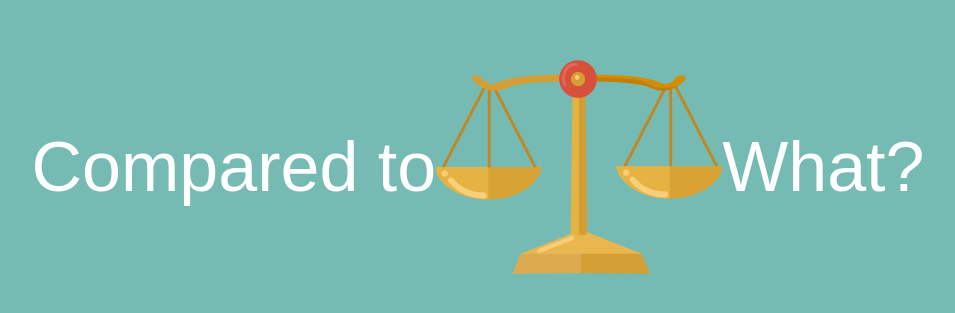
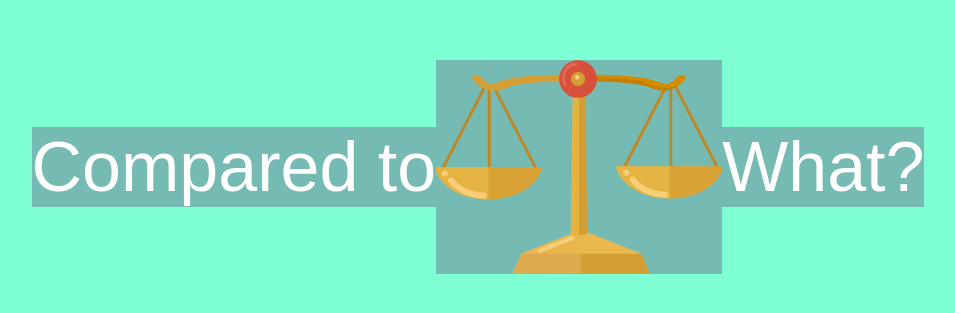
Before and after one commit to nswadi/final, a plain HTML site: page index.html in a window 1280 px wide. Shown: the part 233-546 px from the top of the page, without its empty margins (162-1117 px from the left). Drawn offline with Linux system fonts and the light colour scheme; a web font is replaced by a local one.

Commit message:
inline message fixed

```diff
--- a/index.css
+++ b/index.css
@@ -3,16 +3,18 @@
     font-family: 'Rationale', sans-serif;
 }
 
-.intro {
+.introContainer {
     min-height: 100vh;
     display: flex;
     justify-content: center;
     align-items: center;
+    background-color: aquamarine;
 }
 
 .topLine, .bottomLine {
     display: flex;
     justify-content: center;
+    align-items: center;
     color: #FFFFFF;
     font-size: 70px;
 }
--- a/index.html
+++ b/index.html
@@ -13,9 +13,9 @@
     <link href="https://fonts.googleapis.com/css2?family=Rationale&display=swap" rel="stylesheet">
 </head>
 <body>
-    <div class="intro">
+    <div class="introContainer">
         <div class="topLine">
-            <h1>Compared to</h1>
+            <h1>Compared to </h1>
         </div>
         <div class="image">
             <img src="./intro-img.png" id="introImage">
```
